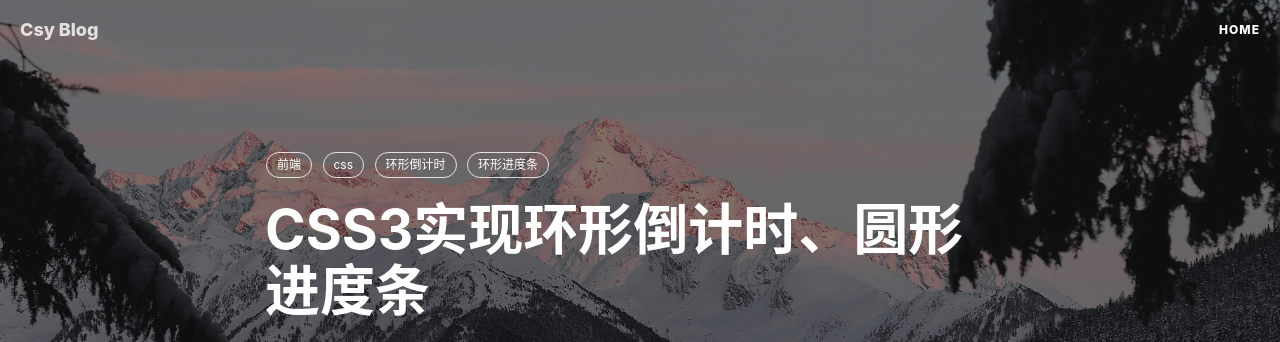
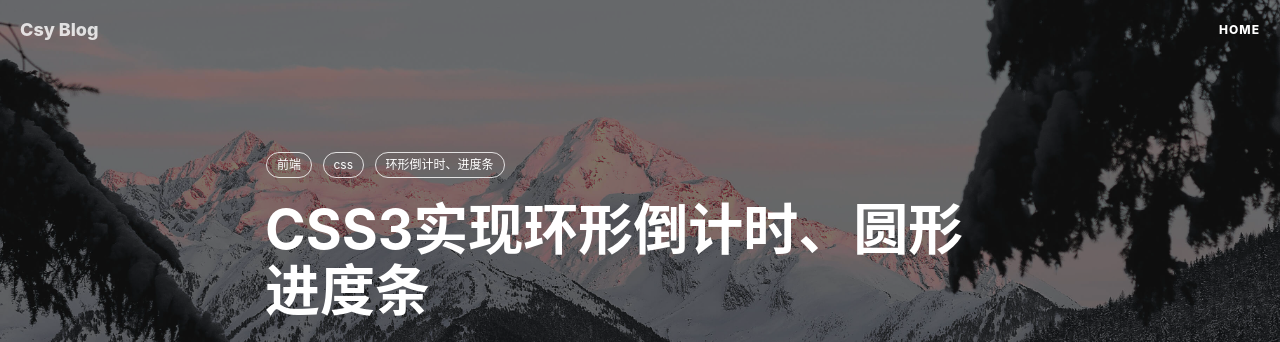
Before and after one commit to IdeaEcho/IdeaEcho.github.io, a Jekyll site: the page built from _posts/2019-1-31-countdown.md, in a window 1280 px wide and 900 px high. Shown: the top 342 px of the window. Built offline with Jekyll 4.4.1, drawn with Linux system fonts in a browser that asks for light colours; nearby versions of some CDN libraries; emoji names are drawn with the system emoji font; comment, search, counter and statistics services are not loaded.

Commit message:
feat:整理tags

```diff
--- a/_posts/2019-1-31-countdown.md
+++ b/_posts/2019-1-31-countdown.md
@@ -9,8 +9,7 @@ catalog: true
 tags:
     - 前端
     - css
-    - 环形倒计时
-    - 环形进度条
+    - 环形倒计时、进度条
 ---
 
 答题、问卷形式的活动经常用到的环形倒计时。进度条通常都是长条，有时候也有环形进度条的需求。倒计时是从有到无，相反的，进度条从无到有。实现方式差不多。
```
